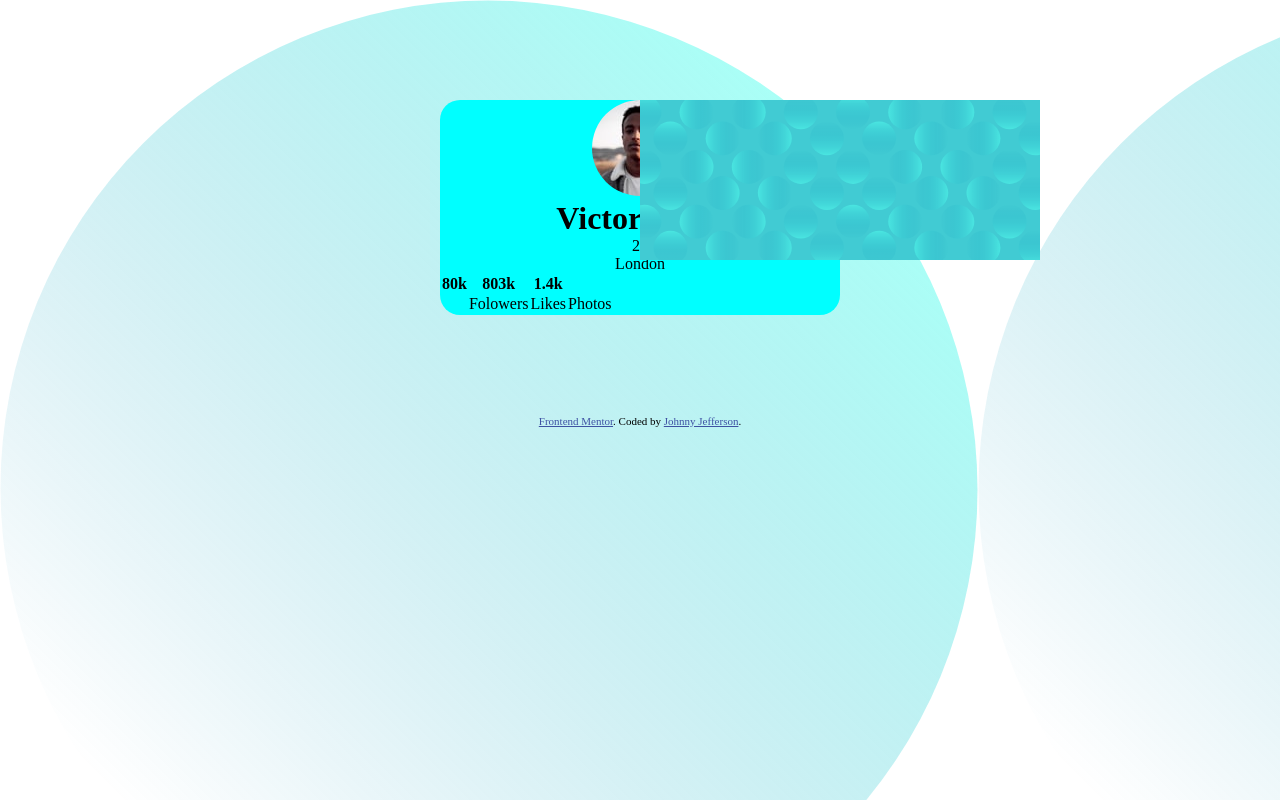
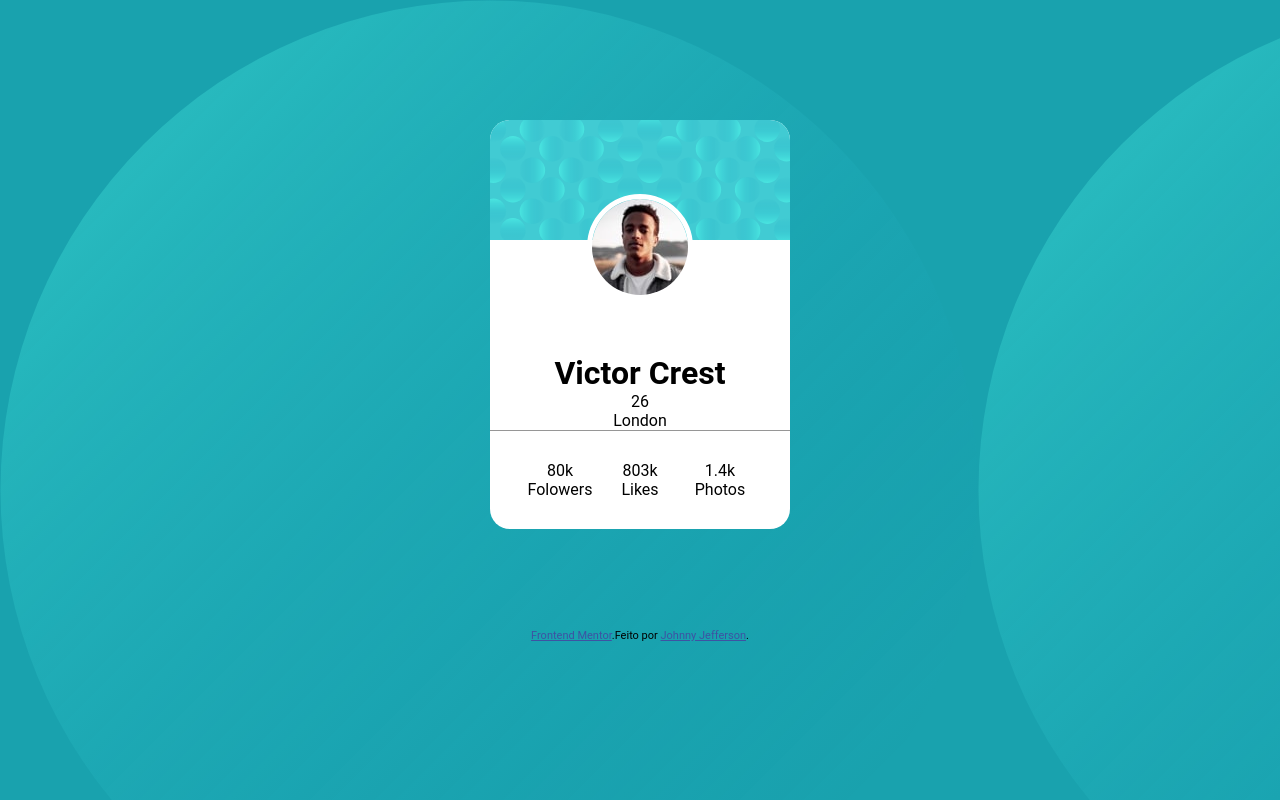
Before and after one commit to Johnny-J-Ramos/profile-card-component, a plain HTML site: page index.html in a window 1280 px wide. Drawn offline with Linux system fonts and the light colour scheme.

Commit message:
incluindo arquivos estaticos

```diff
--- a/index.html
+++ b/index.html
@@ -30,27 +30,19 @@
         <p> London</p>
       </div>
       <div class="descricao">
-        <table>
-          <tr>
-            <th>80k</th>
-            <th>803k</th>
-            <th>1.4k</th>
+        <p>80k</p>
+        <p>803k</p>
+        <p>1.4k</p>
+        <p>Folowers</p>
+        <p>Likes</p>
+        <p>Photos</p>
 
-            <th></th>
-          </tr>
-          <th>
-            <td>Folowers</td>
-            <td>Likes</td>
-            <td>Photos</td>
-          </th>
-
-        </table>
       </div>
     </div>
     <div class="attribution">
       <a href="https://www.frontendmentor.io?ref=challenge" target="_blank"
         >Frontend Mentor</a
-      >. Coded by
+      >.Feito por
       <a href="https://www.linkedin.com/in/johnny-jefferson1010/"
         >Johnny Jefferson</a
       >.
--- a/style.css
+++ b/style.css
@@ -1,7 +1,14 @@
+@import url('https://fonts.googleapis.com/css2? family = Roboto: wght @ 300 & display = swap');
 * {
   padding: 0;
   margin: 0;
   box-sizing: border-box;
+}
+body {
+  font-family: 'Roboto', sans-serif;
+  background-color: hsl(185, 75%, 39%)  ;
+  padding: 20px;
+
 }
 
 .attribution {
@@ -14,39 +21,38 @@
 
 body {
   background-image: url(./images/bg-pattern-top.svg);
+  background-image: url(./images/bg-pattern-bottom.svg);
 }
 
 .card {
-  background-color: aqua;
-  max-width: 400px;
+  background-color: white;
+  width: 300px;
   border-radius: 20px;
   padding: 0;
   margin: 100px auto;
   text-align: center;
-
 }
 
-.img-card {
-  text-align: center;
-  padding: 0;
+
+.img-card img {
+  width: 100%;
+  border-radius: 20px 20px 0 0;
   position: relative;
 
 }
 
-.img-card img {
-  width: 100%;
-  position: absolute;
+.img-text img {
+  border-radius: 50%;
+  border: solid 5px white;
+  top: -50px;
+  position: relative;
+}
+
+
+.descricao {
+  display: grid;
+  grid-template-columns: 1fr 1fr 1fr;
+  padding: 30px;
+  border-top: solid 1px hsl(0, 0%, 59%);
 
 }
-
-.img-text {
-  margin:  auto;
-}
-
-.img-text img {
-  border-radius: 50%;
-}
-
-.descricao {
-  align-items: center;
-}
```
